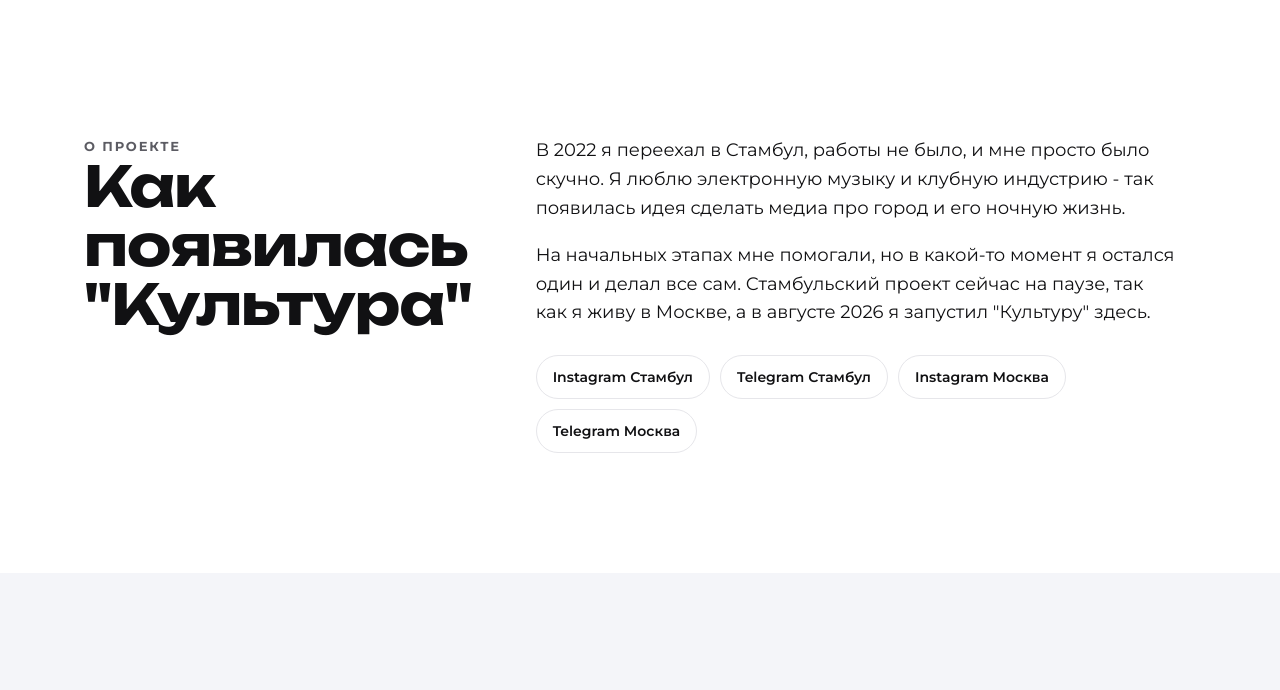
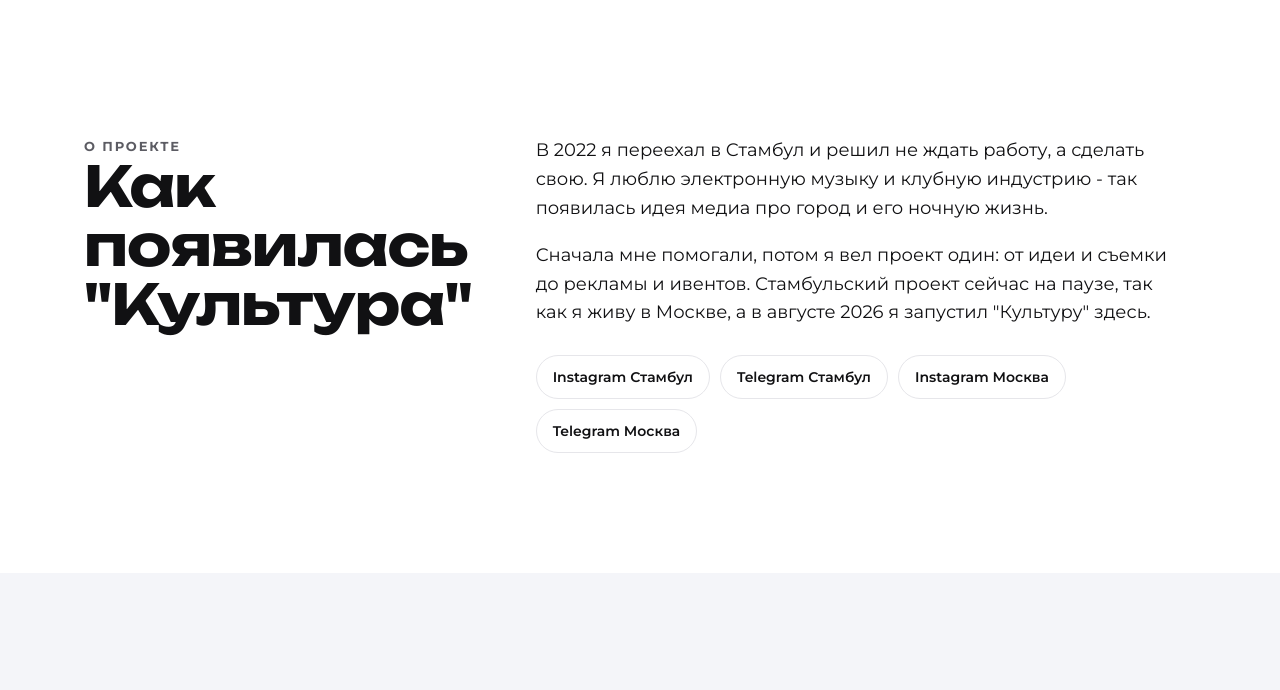
Before and after one commit to dan1luv/dan1luv.github.io, a plain HTML site: page index.html in a window 1280 px wide. Shown: the part 2540-3230 px from the top of the page. Drawn offline with Linux system fonts and the light colour scheme.

Commit message:
Блок о проекте: увереннее
Co-Authored-By: Claude Opus 5.5 <noreply@anthropic.com>

```diff
--- a/index.html
+++ b/index.html
@@ -282,8 +282,8 @@ h2{font-size:clamp(32px,5vw,56px)}
       <h2 class="rv">Как появилась "Культура"</h2>
     </div>
     <div class="rv">
-      <p>В 2022 я переехал в Стамбул, работы не было, и мне просто было скучно. Я люблю электронную музыку и клубную индустрию - так появилась идея сделать медиа про город и его ночную жизнь.</p>
-      <p>На начальных этапах мне помогали, но в какой-то момент я остался один и делал все сам. Стамбульский проект сейчас на паузе, так как я живу в Москве, а в августе 2026 я запустил "Культуру" здесь.</p>
+      <p>В 2022 я переехал в Стамбул и решил не ждать работу, а сделать свою. Я люблю электронную музыку и клубную индустрию - так появилась идея медиа про город и его ночную жизнь.</p>
+      <p>Сначала мне помогали, потом я вел проект один: от идеи и съемки до рекламы и ивентов. Стамбульский проект сейчас на паузе, так как я живу в Москве, а в августе 2026 я запустил "Культуру" здесь.</p>
       <div class="links">
         <a class="chip" href="https://www.instagram.com/istanbul.culture/" target="_blank" rel="noopener">Instagram Стамбул</a>
         <a class="chip" href="https://t.me/istanbulculture" target="_blank" rel="noopener">Telegram Стамбул</a>
```
